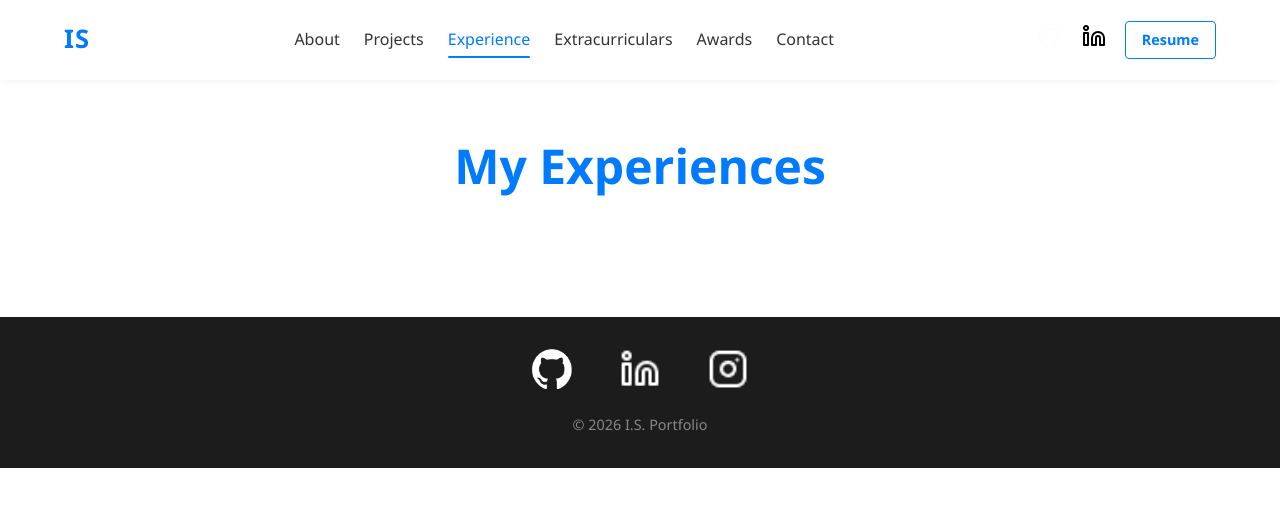
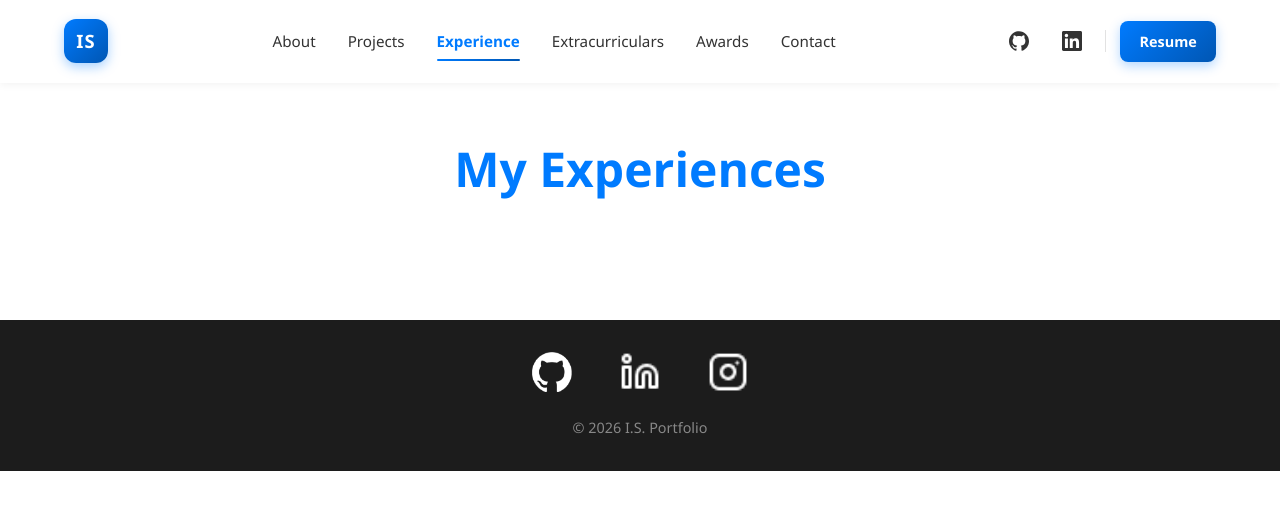
Before and after one commit to IrvinSivya/Personal-Website, a Flask app: page /experiences in a window 1280 px wide. Shown: the top 510 px of the page. Run offline with Flask 3, Linux system fonts and the light colour scheme; data that the repository does not hold is empty.

Commit message:
Polish header: monogram badge, SVG icons, gradient resume CTA
Replace the PNG social icons (the GitHub asset was light and invisible on
the white bar) with inline SVGs colored from the palette. Turn the wordmark
into a gradient badge, add animated nav underlines for hover and active,
group the actions with a divider, and make Resume a filled gradient button.

Co-Authored-By: Claude Opus 4.8 <noreply@anthropic.com>

```diff
--- a/static/css/style.css
+++ b/static/css/style.css
@@ -62,76 +62,124 @@ a {
   gap: 1.5rem;
 }
 
+/* Monogram badge */
 .logo {
-  font-size: 1.6rem;
-  font-weight: bold;
-  color: #007BFF;
+  display: inline-flex;
+  align-items: center;
+  justify-content: center;
+  width: 44px;
+  height: 44px;
+  border-radius: 12px;
+  font-size: 1.15rem;
+  font-weight: 700;
   letter-spacing: 1px;
+  color: #fff;
+  background: linear-gradient(135deg, #007BFF, #0056b3);
+  box-shadow: 0 4px 12px rgba(0, 123, 255, 0.35);
+  transition: transform 0.2s ease, box-shadow 0.2s ease;
+}
+
+.logo:hover {
+  transform: translateY(-1px);
+  box-shadow: 0 6px 16px rgba(0, 123, 255, 0.45);
 }
 
 .nav-links {
   display: flex;
-  gap: 1.5rem;
+  gap: 2rem;
 }
 
-.nav-links a {
+/* Direct children only, so the mobile-actions links keep their own styling */
+.nav-links > a {
   font-weight: 500;
+  font-size: 0.95rem;
   color: #333;
-  transition: color 0.3s;
+  transition: color 0.25s ease;
   position: relative;
+  padding: 0.25rem 0;
 }
 
-.nav-links a:hover {
-  color: #007BFF;
-}
-
-/* Current section highlight */
-.nav-links a.active {
-  color: #007BFF;
-}
-
-.nav-links a.active::after {
+/* Animated underline for hover and current section */
+.nav-links > a::after {
   content: "";
   position: absolute;
   left: 0;
   right: 0;
-  bottom: -6px;
+  bottom: -4px;
   height: 2px;
-  background-color: #007BFF;
+  background: linear-gradient(90deg, #007BFF, #0056b3);
   border-radius: 2px;
+  transform: scaleX(0);
+  transform-origin: left;
+  transition: transform 0.25s ease;
+}
+
+.nav-links > a:hover {
+  color: #007BFF;
+}
+
+.nav-links > a:hover::after {
+  transform: scaleX(1);
+}
+
+.nav-links > a.active {
+  color: #007BFF;
+  font-weight: 600;
+}
+
+.nav-links > a.active::after {
+  transform: scaleX(1);
 }
 
 .header-actions {
   display: flex;
   align-items: center;
-  gap: 1.2rem;
+  gap: 0.9rem;
 }
 
-.header-icon img {
-  width: 24px;
-  height: 24px;
-  object-fit: contain;
-  transition: transform 0.2s;
+.header-divider {
+  width: 1px;
+  height: 22px;
+  background-color: #e2e2e2;
 }
 
-.header-icon img:hover {
-  transform: scale(1.1);
-  cursor: pointer;
+.header-icon {
+  display: inline-flex;
+  align-items: center;
+  justify-content: center;
+  width: 38px;
+  height: 38px;
+  border-radius: 50%;
+  color: #333;
+  transition: color 0.2s ease, background-color 0.2s ease, transform 0.2s ease;
+}
+
+.header-icon svg {
+  width: 20px;
+  height: 20px;
+  fill: currentColor;
+}
+
+.header-icon:hover {
+  color: #007BFF;
+  background-color: rgba(0, 123, 255, 0.1);
+  transform: translateY(-1px);
 }
 
 .resume-link {
-  padding: 0.4rem 1rem;
-  border: 1px solid #007BFF;
-  border-radius: 4px;
-  color: #007BFF;
+  padding: 0.55rem 1.2rem;
+  border-radius: 8px;
+  color: #fff;
+  background: linear-gradient(135deg, #007BFF, #0056b3);
   font-weight: 600;
   font-size: 0.9rem;
-  transition: background 0.3s, color 0.3s;
+  box-shadow: 0 4px 12px rgba(0, 123, 255, 0.3);
+  transition: transform 0.2s ease, box-shadow 0.2s ease;
 }
 
 .resume-link:hover {
-  background-color: #007BFF;
-  color: #fff;
+  transform: translateY(-1px);
+  box-shadow: 0 6px 16px rgba(0, 123, 255, 0.45);
 }
 
 .hamburger {
@@ -281,7 +329,8 @@ a {
   }
 
   .header-actions .header-icon,
-  .header-actions .resume-link {
+  .header-actions .resume-link,
+  .header-divider {
     display: none;
   }
 
--- a/templates/header.html
+++ b/templates/header.html
@@ -8,6 +8,22 @@
 </head>
 
 <body>
+
+    {# Reusable icon markup so desktop and mobile stay in sync #}
+    {% macro github_link() %}
+    <a href="https://github.com/IrvinSivya" target="_blank" class="header-icon" aria-label="GitHub">
+        <svg viewBox="0 0 24 24" aria-hidden="true">
+            <path d="M12 .297c-6.63 0-12 5.373-12 12 0 5.303 3.438 9.8 8.205 11.385.6.113.82-.258.82-.577 0-.285-.01-1.04-.015-2.04-3.338.724-4.042-1.61-4.042-1.61-.546-1.387-1.333-1.756-1.333-1.756-1.089-.745.083-.729.083-.729 1.205.084 1.839 1.237 1.839 1.237 1.07 1.834 2.807 1.304 3.492.997.107-.775.418-1.305.762-1.604-2.665-.305-5.467-1.334-5.467-5.931 0-1.311.469-2.381 1.236-3.221-.124-.303-.535-1.524.117-3.176 0 0 1.008-.322 3.301 1.23.957-.266 1.983-.399 3.003-.404 1.02.005 2.047.138 3.006.404 2.291-1.552 3.297-1.23 3.297-1.23.653 1.653.242 2.874.118 3.176.77.84 1.235 1.91 1.235 3.221 0 4.609-2.807 5.624-5.479 5.921.43.372.823 1.102.823 2.222 0 1.606-.014 2.898-.014 3.293 0 .322.216.694.825.576C20.565 22.092 24 17.592 24 12.297c0-6.627-5.373-12-12-12"/>
+        </svg>
+    </a>
+    {% endmacro %}
+    {% macro linkedin_link() %}
+    <a href="https://www.linkedin.com/in/irvin-sivya-25178536b/" target="_blank" class="header-icon" aria-label="LinkedIn">
+        <svg viewBox="0 0 24 24" aria-hidden="true">
+            <path d="M20.447 20.452h-3.554v-5.569c0-1.328-.027-3.037-1.852-3.037-1.853 0-2.136 1.445-2.136 2.939v5.667H9.351V9h3.414v1.561h.046c.477-.9 1.637-1.85 3.37-1.85 3.601 0 4.267 2.37 4.267 5.455v6.286zM5.337 7.433c-1.144 0-2.063-.926-2.063-2.065 0-1.138.92-2.063 2.063-2.063 1.14 0 2.064.925 2.064 2.063 0 1.139-.925 2.065-2.064 2.065zm1.782 13.019H3.555V9h3.564v11.452zM22.225 0H1.771C.792 0 0 .774 0 1.729v20.542C0 23.227.792 24 1.771 24h20.451C23.2 24 24 23.227 24 22.271V1.729C24 .774 23.2 0 22.225 0z"/>
+        </svg>
+    </a>
+    {% endmacro %}
 
     <header class="main-header {% if request.endpoint == 'home' %}transparent{% endif %}" id="main-header">
         <div class="container">
@@ -26,25 +42,18 @@
 
                 <!-- Shown only inside the mobile slide-down menu -->
                 <div class="mobile-actions">
-                    <a href="https://github.com/IrvinSivya" target="_blank" class="header-icon" aria-label="GitHub">
-                        <img src="{{ url_for('static', filename='images/icons/githubicon.png') }}" alt="GitHub">
-                    </a>
-                    <a href="https://www.linkedin.com/in/irvin-sivya-25178536b/" target="_blank" class="header-icon" aria-label="LinkedIn">
-                        <img src="{{ url_for('static', filename='images/icons/linkedin.png') }}" alt="LinkedIn">
-                    </a>
-                    <!-- TODO: same resume link as above -->
+                    {{ github_link() }}
+                    {{ linkedin_link() }}
+                    <!-- TODO: same resume link as below -->
                     <a href="#" class="resume-link" target="_blank">Resume</a>
                 </div>
             </nav>
 
             <!-- Right: social + resume -->
             <div class="header-actions">
-                <a href="https://github.com/IrvinSivya" target="_blank" class="header-icon" aria-label="GitHub">
-                    <img src="{{ url_for('static', filename='images/icons/githubicon.png') }}" alt="GitHub">
-                </a>
-                <a href="https://www.linkedin.com/in/irvin-sivya-25178536b/" target="_blank" class="header-icon" aria-label="LinkedIn">
-                    <img src="{{ url_for('static', filename='images/icons/linkedin.png') }}" alt="LinkedIn">
-                </a>
+                {{ github_link() }}
+                {{ linkedin_link() }}
+                <span class="header-divider" aria-hidden="true"></span>
                 <!-- TODO: replace "#" with the resume link. Put a resume PDF at
                      static/images/resume.pdf (or any static/ path) and set href to
                      {{ url_for('static', filename='images/resume.pdf') }} -->
```
